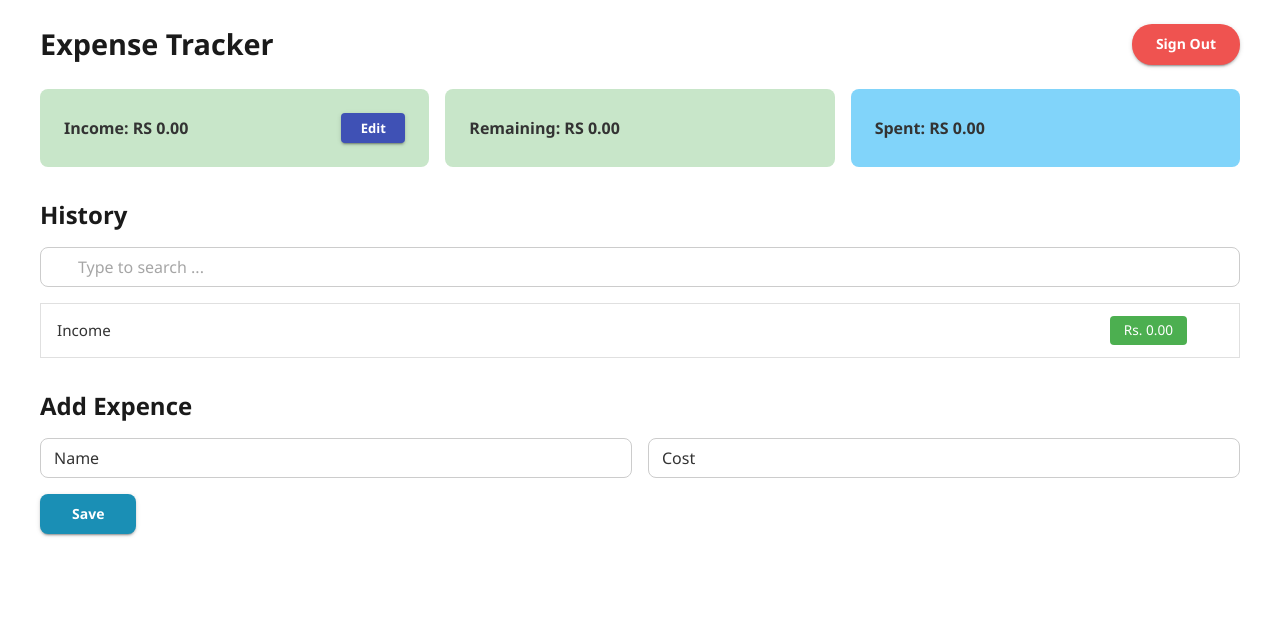
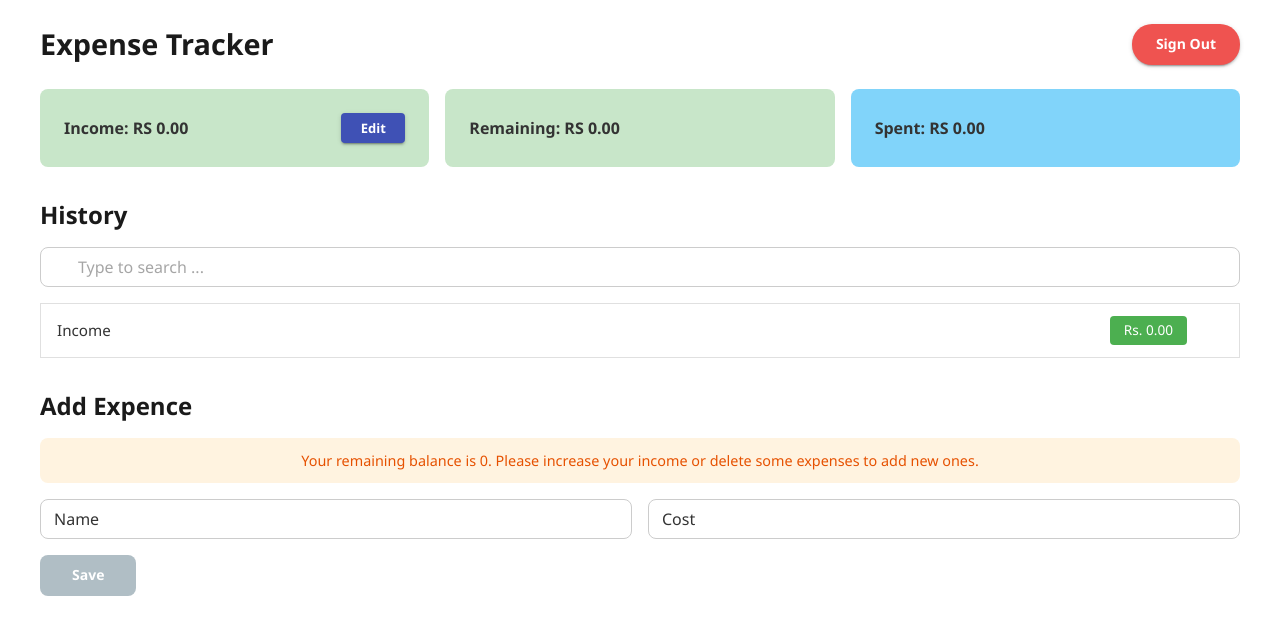
Before and after one commit to himandhi/Expense-tracker, a React (Vite) app: page /home in a window 1280 px wide. Shown: the top 634 px of the page. Built offline with nearby package versions, Linux system fonts and the light colour scheme; no server answers; sample sign-in values are in the browser's storage; some icons are missing.

Commit message:
feat: Add expenses disabled when remaining balance is 0 or exceeding the remaining balance

```diff
--- a/src/Components/AddExpense/AddExpense.jsx
+++ b/src/Components/AddExpense/AddExpense.jsx
@@ -1,10 +1,8 @@
 // ============================================================
 // FILE: src/components/AddExpense/AddExpense.jsx
-// PURPOSE: "Add Expence" form — Name, Cost fields + Save button
-//
-// Props received from HomePage:
-//   - onAddExpense: function to call when form is submitted
-//                   HomePage handles saving to the backend
+// UPDATED: Prevents adding expenses when remaining balance is 0
+//          Shows warning when balance is low
+//          Validates cost doesn't exceed remaining balance
 // ============================================================
 
 import React from "react";
@@ -14,7 +12,7 @@ import * as Yup from "yup";
 import styled from "styled-components";
 
 // ─────────────────────────────────────────────────────────────
-// STYLED COMPONENTS (moved from HomePage)
+// STYLED COMPONENTS
 // ─────────────────────────────────────────────────────────────
 
 const AddExpenseSection = styled.div`
@@ -36,55 +34,55 @@ const StyledTextField = styled(TextField)`
   && {
     .MuiOutlinedInput-root {
       border-radius: 8px;
-
-      fieldset {
-        border-color: #cccccc;
+      fieldset { border-color: #cccccc; }
+      &:hover fieldset { border-color: #1a8fb5; }
+      &.Mui-focused fieldset { border-color: #1a8fb5; border-width: 2px; }
     }
-
-      &:hover fieldset {
-        border-color: #1a8fb5;
-      }
-
-      &.Mui-focused fieldset {
-        border-color: #1a8fb5;
-        border-width: 2px;
-      }
-    }
-
-    .MuiInputLabel-root {
-      color: #333333;
-    }
-
-    .MuiInputLabel-root.Mui-focused {
-      color: #333333;
-    }
+    .MuiInputLabel-root { color: #333333; }
+    .MuiInputLabel-root.Mui-focused { color: #333333; }
   }
 `;
 
+// Warning message when balance is 0
+const WarningMessage = styled.div`
+  background-color: #fff3e0;
+  color: #e65100;
+  padding: 12px 16px;
+  border-radius: 8px;
+  font-size: 0.9rem;
+  margin-bottom: 16px;
+  text-align: center;
+`;
+
 // ─────────────────────────────────────────────────────────────
-// VALIDATION SCHEMA (moved from HomePage)
+// THE COMPONENT
+//
+// NEW PROP: remaining
+// The parent (HomePage) passes the remaining balance so we can:
+// 1. Disable the form when remaining <= 0
+// 2. Validate that cost doesn't exceed remaining
 // ─────────────────────────────────────────────────────────────
 
+const AddExpense = ({ onAddExpense, remaining }) => {
+  // Check if user can add expenses
+  const canAddExpense = remaining > 0;
+
+  // Dynamic validation — cost can't exceed remaining balance
   const expenseValidationSchema = Yup.object({
     name: Yup.string().trim().required("Name is required"),
     cost: Yup.number()
       .typeError("Cost must be a number")
       .positive("Cost must be greater than 0")
+      .max(remaining, `Cost cannot exceed remaining balance (Rs. ${remaining.toFixed(2)})`)
       .required("Cost is required"),
   });
 
-// ─────────────────────────────────────────────────────────────
-// THE COMPONENT
-// ─────────────────────────────────────────────────────────────
-
-const AddExpense = ({ onAddExpense }) => {
-  // Formik now lives INSIDE this component (not in HomePage)
-  // When the form submits, it calls onAddExpense (passed from HomePage)
   const formik = useFormik({
     initialValues: { name: "", cost: "" },
     validationSchema: expenseValidationSchema,
+    // Need to enable reinitialize so validation updates when remaining changes
+    enableReinitialize: true,
     onSubmit: (values, { resetForm }) => {
-      // Call the parent's function to handle saving
       onAddExpense(values.name.trim(), parseFloat(values.cost));
       resetForm();
     },
@@ -105,6 +103,15 @@ const AddExpense = ({ onAddExpense }) => {
         Add Expence
       </Typography>
 
+      {/* Show warning when balance is 0 or no income set */}
+      {!canAddExpense && (
+        <WarningMessage>
+          {remaining <= 0 && remaining !== 0
+            ? "Your remaining balance is 0. You cannot add more expenses."
+            : "Your remaining balance is 0. Please increase your income or delete some expenses to add new ones."}
+        </WarningMessage>
+      )}
+
       <Box component="form" onSubmit={formik.handleSubmit} noValidate>
         <FormRow>
           <StyledTextField
@@ -119,6 +126,7 @@ const AddExpense = ({ onAddExpense }) => {
             onBlur={formik.handleBlur}
             error={formik.touched.name && Boolean(formik.errors.name)}
             helperText={formik.touched.name && formik.errors.name}
+            disabled={!canAddExpense}
           />
           <StyledTextField
             fullWidth
@@ -132,12 +140,14 @@ const AddExpense = ({ onAddExpense }) => {
             onBlur={formik.handleBlur}
             error={formik.touched.cost && Boolean(formik.errors.cost)}
             helperText={formik.touched.cost && formik.errors.cost}
+            disabled={!canAddExpense}
           />
         </FormRow>
 
         <Button
           type="submit"
           variant="contained"
+          disabled={!canAddExpense}
           sx={{
             backgroundColor: "#1a8fb5",
             color: "#ffffff",
@@ -146,6 +156,7 @@ const AddExpense = ({ onAddExpense }) => {
             borderRadius: "8px",
             padding: "8px 32px",
             "&:hover": { backgroundColor: "#0d6d8a" },
+            "&:disabled": { backgroundColor: "#b0bec5", color: "#ffffff" },
             "@media (max-width: 600px)": { width: "100%" },
           }}
         >
--- a/src/pages/HomePage/HomePage.jsx
+++ b/src/pages/HomePage/HomePage.jsx
@@ -1,34 +1,18 @@
 // ============================================================
 // FILE: src/pages/HomePage/HomePage.jsx
-// PURPOSE: Home page — NOW slim! Uses components + backend APIs
-//
-// WHAT CHANGED:
-// 1. SummaryCards, TransactionHistory, AddExpense are now
-//    separate components imported from src/components/
-// 2. Data comes from the backend API (not hardcoded useState)
-// 3. useEffect fetches data when the page loads
-//
-// NEW CONCEPTS:
-// - useEffect: Runs code when the component first appears
-// - API calls: Fetching/sending data to the backend
-// - localStorage: Stores userId so we know who's logged in
+// UPDATED: Passes remaining balance to AddExpense
+//          Prevents negative remaining balance
 // ============================================================
 
 import React, { useState, useEffect } from "react";
-// ↑ useEffect: A React hook that runs code AFTER the component
-//   renders. We use it to fetch data from the backend when
-//   the page first loads.
-
 import { Typography, Button } from "@mui/material";
 import styled from "styled-components";
 import { useNavigate } from "react-router-dom";
 
-// ── Import our 3 components ──
 import SummaryCards from "../../components/SummaryCards/SummaryCards";
 import TransactionHistory from "../../components/TransactionHistory/TransactionHistory";
 import AddExpense from "../../components/AddExpense/AddExpense";
 
-// ── Import API functions ──
 import {
   getExpenses,
   addExpense,
@@ -38,7 +22,7 @@ import {
 } from "../../services/api";
 
 // ─────────────────────────────────────────────────────────────
-// STYLED COMPONENTS (only the ones HomePage needs directly)
+// STYLED COMPONENTS
 // ─────────────────────────────────────────────────────────────
 
 const PageWrapper = styled.div`
@@ -72,13 +56,8 @@ const Header = styled.div`
 
 const HomePage = () => {
   const navigate = useNavigate();
-
-  // ── Get userId from localStorage ──
-  // When the user logs in, we store their userId in localStorage.
-  // localStorage persists even when the page refreshes.
   const userId = localStorage.getItem("userId");
 
-  // If no userId, user isn't logged in — redirect to login
   useEffect(() => {
     if (!userId) {
       navigate("/login");
@@ -94,15 +73,11 @@ const HomePage = () => {
   const [loading, setLoading] = useState(true);
 
   // ── FETCH DATA ON PAGE LOAD ──
-  // useEffect with [] runs ONCE when the component first appears.
-  // It calls the backend to get expenses and income.
   useEffect(() => {
     if (!userId) return;
 
     const fetchData = async () => {
       try {
-        // Call both APIs at the same time using Promise.all
-        // This is faster than calling them one after another
         const [expensesRes, incomeRes] = await Promise.all([
           getExpenses(userId),
           getIncome(userId),
@@ -128,9 +103,11 @@ const HomePage = () => {
     (sum, expense) => sum + Number(expense.cost),
     0
   );
-  const remaining = income - totalSpent;
 
-  // ── BUILD TRANSACTION LIST (expenses + income for history) ──
+  // CHANGED: Remaining can never go below 0 in the display
+  const remaining = Math.max(0, income - totalSpent);
+
+  // ── BUILD TRANSACTION LIST ──
   const transactions = [
     ...expenses.map((e) => ({
       id: e.id,
@@ -141,20 +118,17 @@ const HomePage = () => {
     { id: "income", name: "Income", cost: income, type: "income" },
   ];
 
-  // Filter transactions by search term
   const filteredTransactions = transactions.filter((t) =>
     t.name.toLowerCase().includes(searchTerm.toLowerCase())
   );
 
   // ── HANDLERS ──
 
-  // Handle income edit
   const handleEditIncome = () => {
     setIncomeInput(income.toString());
     setIsEditingIncome(true);
   };
 
-  // Handle income save — calls backend API
   const handleSaveIncome = async () => {
     const newIncome = parseFloat(incomeInput);
     if (!isNaN(newIncome) && newIncome >= 0) {
@@ -168,21 +142,26 @@ const HomePage = () => {
     }
   };
 
-  // Handle add expense — calls backend API
+  // CHANGED: Check remaining balance before adding expense
   const handleAddExpense = async (name, cost) => {
+    if (cost > remaining) {
+      alert("Cannot add expense: cost exceeds remaining balance.");
+      return;
+    }
+
     try {
       const response = await addExpense(userId, name, cost);
-      // Add the new expense returned from the backend to our list
       setExpenses([...expenses, response.data]);
     } catch (error) {
       console.error("Error adding expense:", error);
+      // Show backend error message if available
+      const message = error.response?.data?.message || "Failed to add expense.";
+      alert(message);
     }
   };
 
-  // Handle delete — calls backend API
   const handleDelete = async (id, type) => {
     if (type === "income") {
-      // Reset income to 0
       try {
         await setIncomeAPI(userId, 0);
         setIncome(0);
@@ -200,14 +179,12 @@ const HomePage = () => {
     }
   };
 
-  // Handle sign out
   const handleSignOut = () => {
     localStorage.removeItem("userId");
     localStorage.removeItem("userEmail");
     navigate("/login");
   };
 
-  // Show loading while fetching data
   if (loading) {
     return (
       <PageWrapper>
@@ -218,10 +195,9 @@ const HomePage = () => {
     );
   }
 
-  // ── JSX — Notice how clean this is now! ──
+  // ── JSX ──
   return (
     <PageWrapper>
-      {/* ═══ HEADER ═══ */}
       <Header>
         <Typography
           variant="h4"
@@ -252,7 +228,6 @@ const HomePage = () => {
         </Button>
       </Header>
 
-      {/* ═══ SUMMARY CARDS (Component) ═══ */}
       <SummaryCards
         income={income}
         remaining={remaining}
@@ -264,7 +239,6 @@ const HomePage = () => {
         handleSaveIncome={handleSaveIncome}
       />
 
-      {/* ═══ TRANSACTION HISTORY (Component) ═══ */}
       <TransactionHistory
         transactions={filteredTransactions}
         searchTerm={searchTerm}
@@ -272,8 +246,8 @@ const HomePage = () => {
         handleDelete={handleDelete}
       />
 
-      {/* ═══ ADD EXPENSE (Component) ═══ */}
-      <AddExpense onAddExpense={handleAddExpense} />
+      {/* CHANGED: Now passes remaining balance to AddExpense */}
+      <AddExpense onAddExpense={handleAddExpense} remaining={remaining} />
     </PageWrapper>
   );
 };
```
Lines whose indentation alone changed are shown as unchanged.
